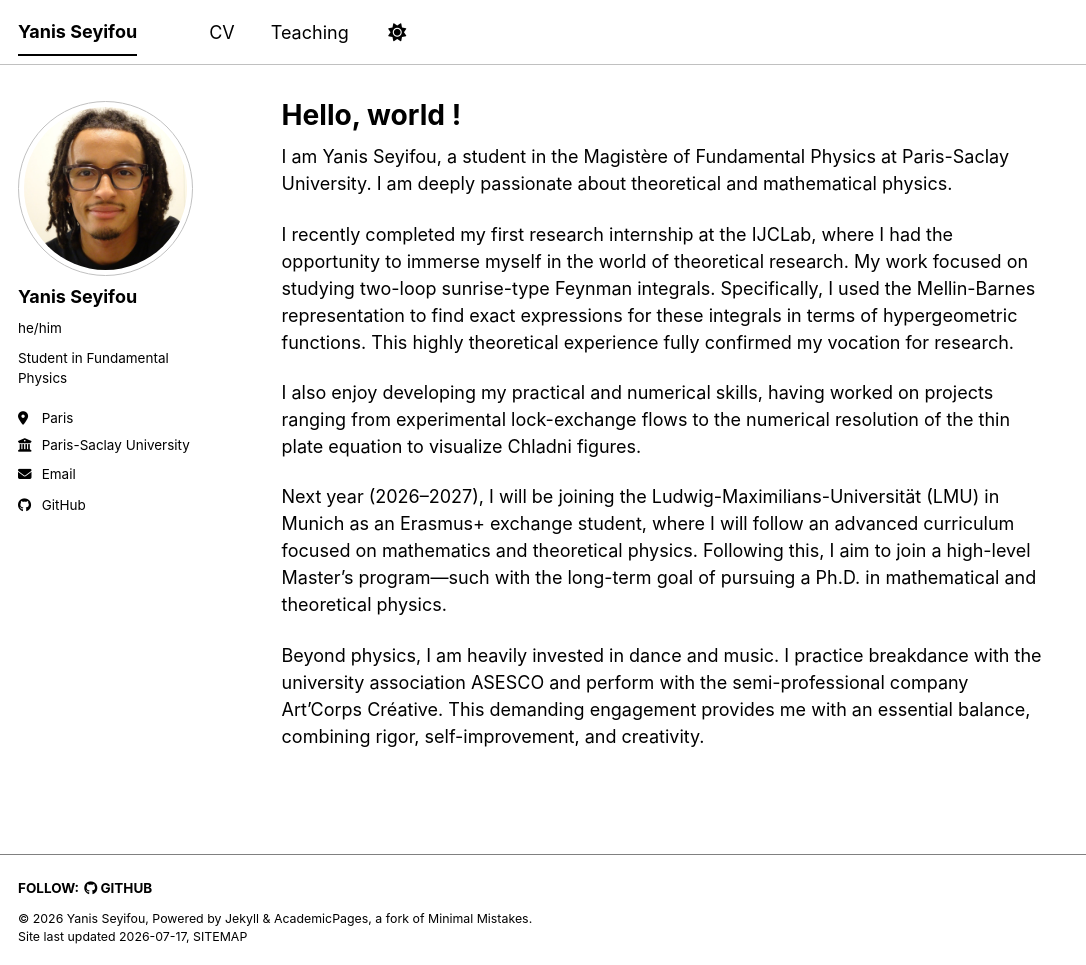
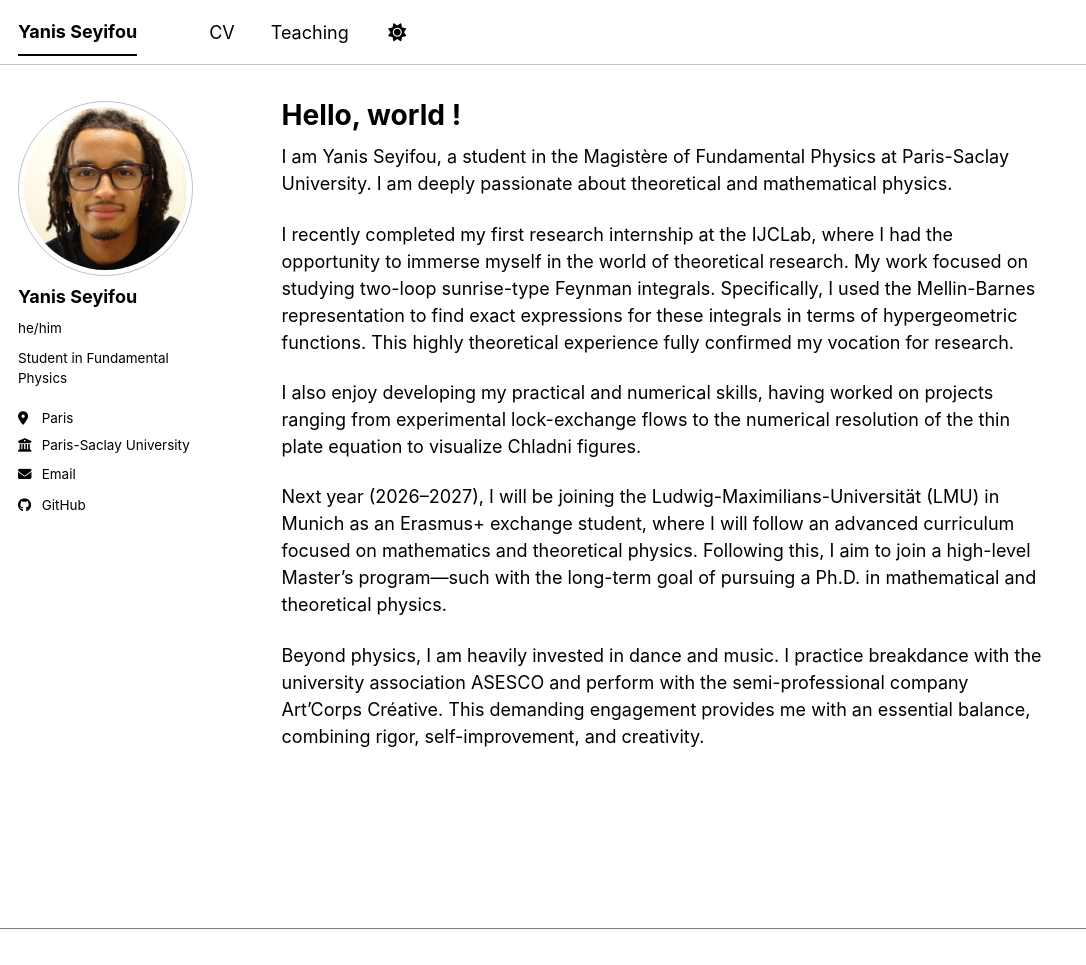
Before and after one commit to yseyifou/yseyifou.github.io, a Jekyll site: the page built from _pages/about.md, in a window 1280 px wide and 965 px high. Shown: the whole window, without its empty margins (0-1086 px from the left). Built offline with Jekyll 4.4.1, drawn with Linux system fonts in a browser that asks for light colours; a style sheet for code colours, icons or effects is not loaded.

Commit message:
Update footer.html

```diff
--- a/_includes/footer.html
+++ b/_includes/footer.html
@@ -1,25 +1,9 @@
 {% include base_path %}
 
-{% if site.author.github or site.author.bitbucket or site.atom_feed.hide != true %}
 <div class="page__footer-follow">
-  <ul class="social-icons">
-    {% if site.data.ui-text[site.locale].follow_label %}
-      <li><strong>{{ site.data.ui-text[site.locale].follow_label }}</strong></li>
-    {% endif %}
-    {% if site.author.github %}
-      <li><a href="https://github.com/{{ site.author.github }}"><i class="fab fa-github" aria-hidden="true"></i> GitHub</a></li>
-    {% endif %}
-    {% if site.author.bitbucket %}
-      <li><a href="https://bitbucket.org/{{ site.author.bitbucket }}"><i class="fab fa-bitbucket" aria-hidden="true"></i> Bitbucket</a></li>
-    {% endif %}
-    {% if site.atom_feed.hide != true %}
-    <li><a href="{% if site.atom_feed.path %}{{ site.atom_feed.path }}{% else %}{{ base_path }}/feed.xml{% endif %}"><i class="fa fa-fw fa-rss-square" aria-hidden="true"></i> {{ site.data.ui-text[site.locale].feed_label | default: "Feed" }}</a></li>
-    {% endif %}
-  </ul>
+  <!-- Footer social icons intentionally removed -->
 </div>
-{% endif %}
 
 <div class="page__footer-copyright">
-  &copy; {{ site.time | date: '%Y' }} {{ site.name | default: site.title }}, {{ site.data.ui-text[site.locale].powered_by | default: "Powered by" }} <a href="https://jekyllrb.com" rel="nofollow">Jekyll</a> &amp; <a href="https://github.com/academicpages/academicpages.github.io">AcademicPages</a>, a fork of <a href="https://mademistakes.com/work/minimal-mistakes-jekyll-theme/" rel="nofollow">Minimal Mistakes</a>.<br />
-  Site last updated {{ "now" | date: '%Y-%m-%d' }}, <a href="/sitemap/" style="text-transform: uppercase;">{{ site.data.ui-text[site.locale].site_map | default: "Sitemap" }}</a>
+  <!-- Copyright text intentionally removed -->
 </div>
```
